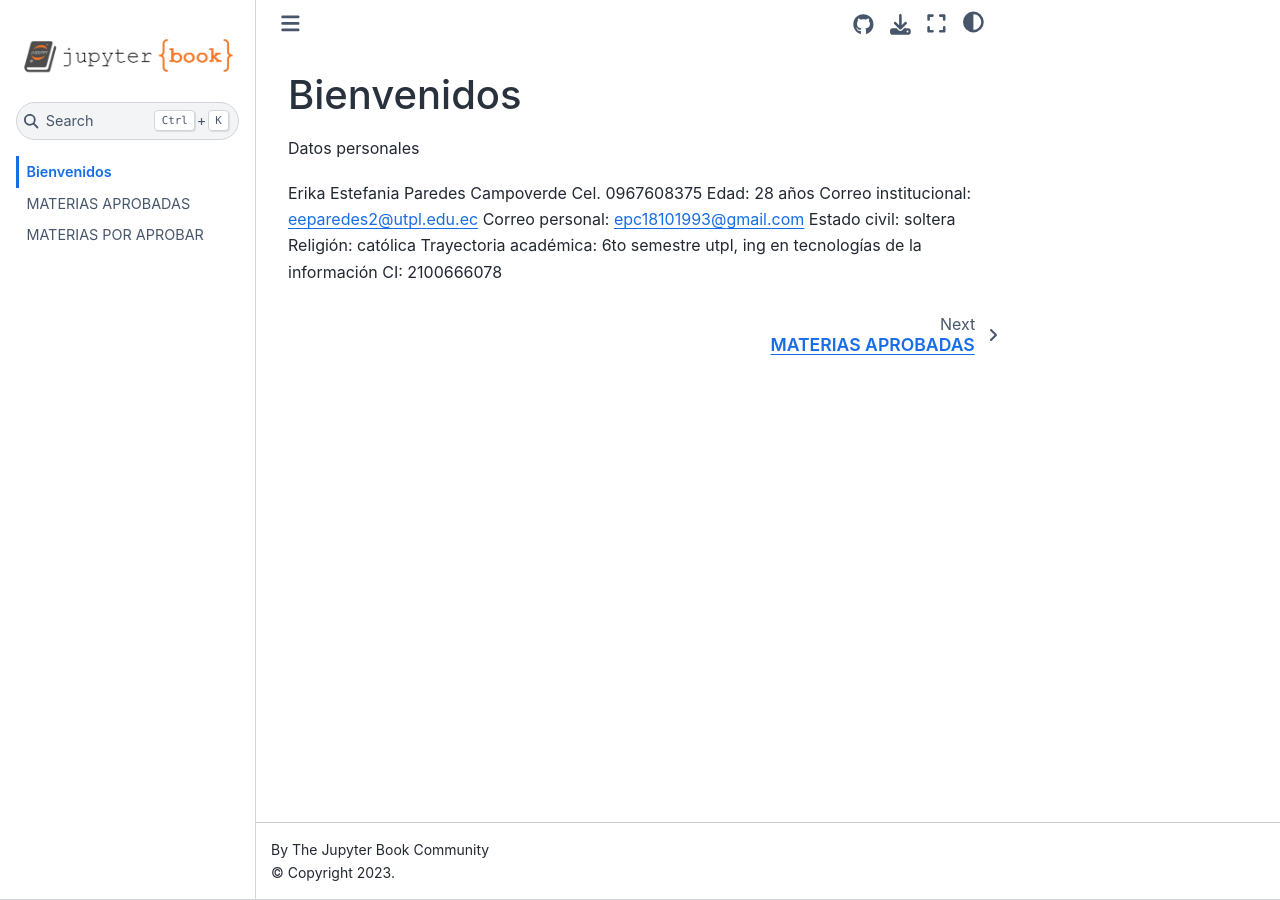
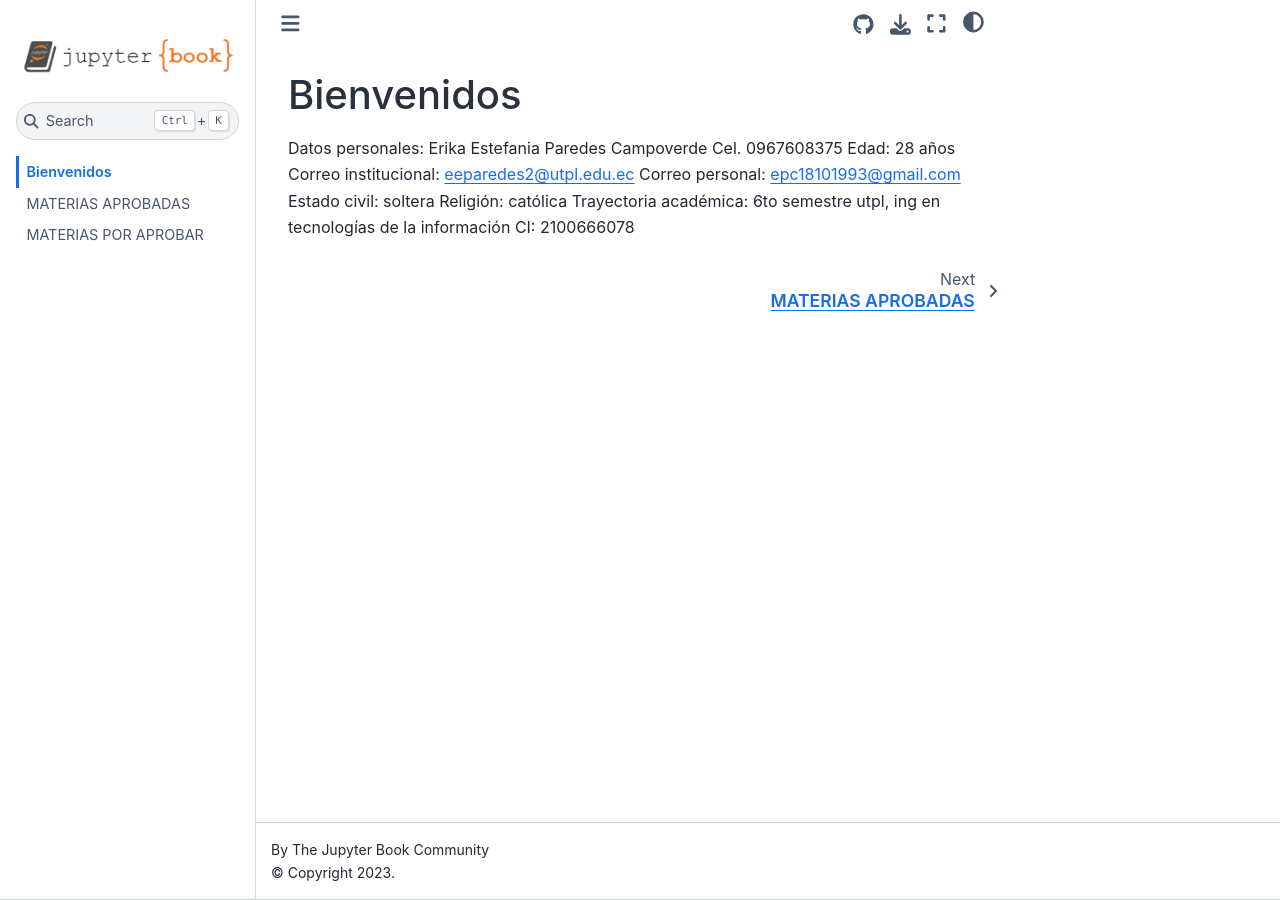
Before and after one commit to ErikaParedes1/mybook2, a Jupyter Book: the page built from intro.md, in a window 1280 px wide. Built offline with Jupyter Book 1.0.4 settings and Sphinx 7.4.7 and the Sphinx Book theme 1.1.4, drawn with Linux system fonts in a browser that asks for light colours.

```diff
--- a/intro.md
+++ b/intro.md
@@ -1,7 +1,6 @@
 # Bienvenidos
 
-Datos personales
-:::
+Datos personales:
 Erika Estefania Paredes Campoverde
 Cel. 0967608375
 Edad: 28 años
@@ -11,4 +10,3 @@ Estado civil: soltera
 Religión:  católica
 Trayectoria académica: 6to semestre utpl, ing en tecnologías de la información
 CI: 2100666078
-:::
```
